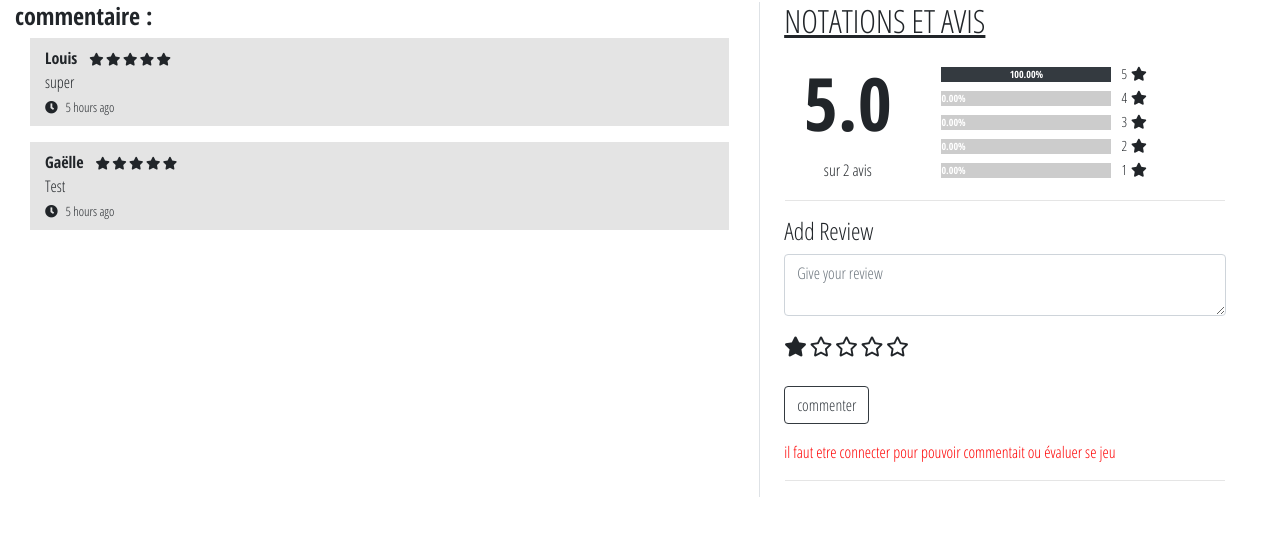
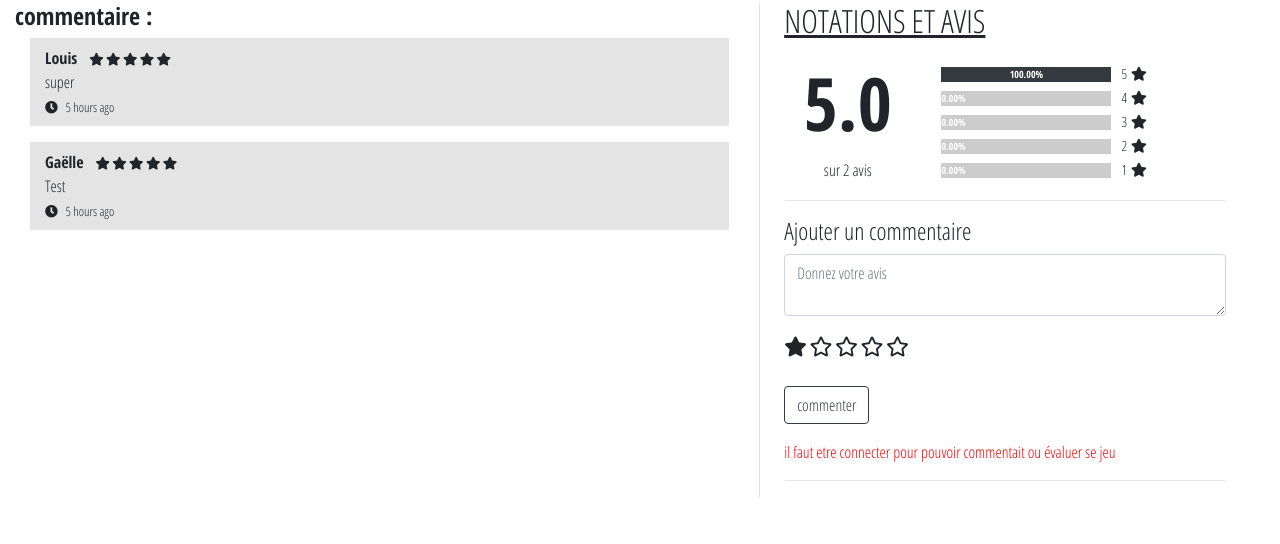
Before and after one commit to kylian-duval/TP-final-class-JS, a PHP site: page /product.php?jeux=1 in a window 1280 px wide. Shown: the part 588-1132 px from the top of the page. Run offline with PHP 8.4, Linux system fonts and the light colour scheme; data comes from the database, SQL or seed files in the repository.

Commit message:
Update product.php

```diff
--- a/product.php
+++ b/product.php
@@ -427,12 +427,12 @@ $user = new user($BDD);
                                         <!-- Add Review -->
                                         <div class="row">
                                             <div class="col-12">
-                                                <h4>Add Review</h4>
+                                                <h4>Ajouter un commentaire</h4>
                                             </div>
                                             <div class="col-12">
                                                 <form method="post">
                                                     <div class="form-group">
-                                                        <textarea class="form-control" placeholder="Give your review" name="message"></textarea>
+                                                        <textarea class="form-control" placeholder="Donnez votre avis" name="message"></textarea>
                                                     </div>
                                                     <div class="form-group">
                                                         <div class="d-flex ratings justify-content-end flex-row-reverse">
```
